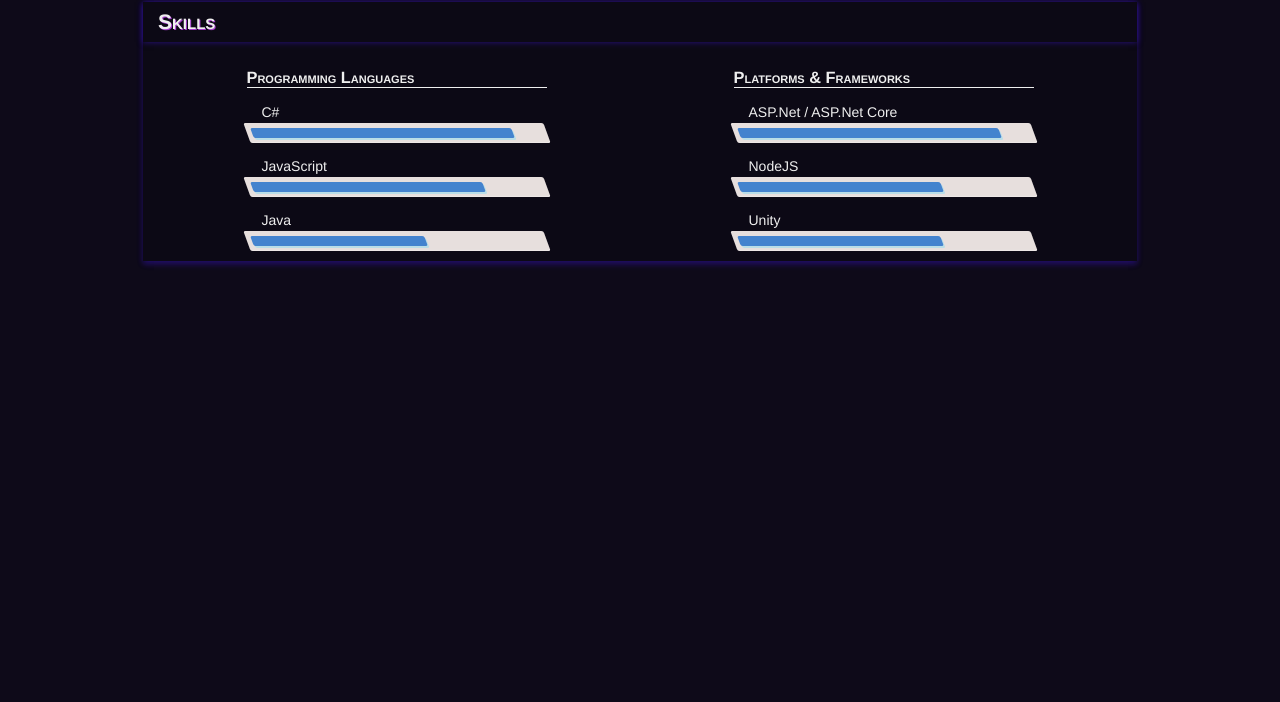
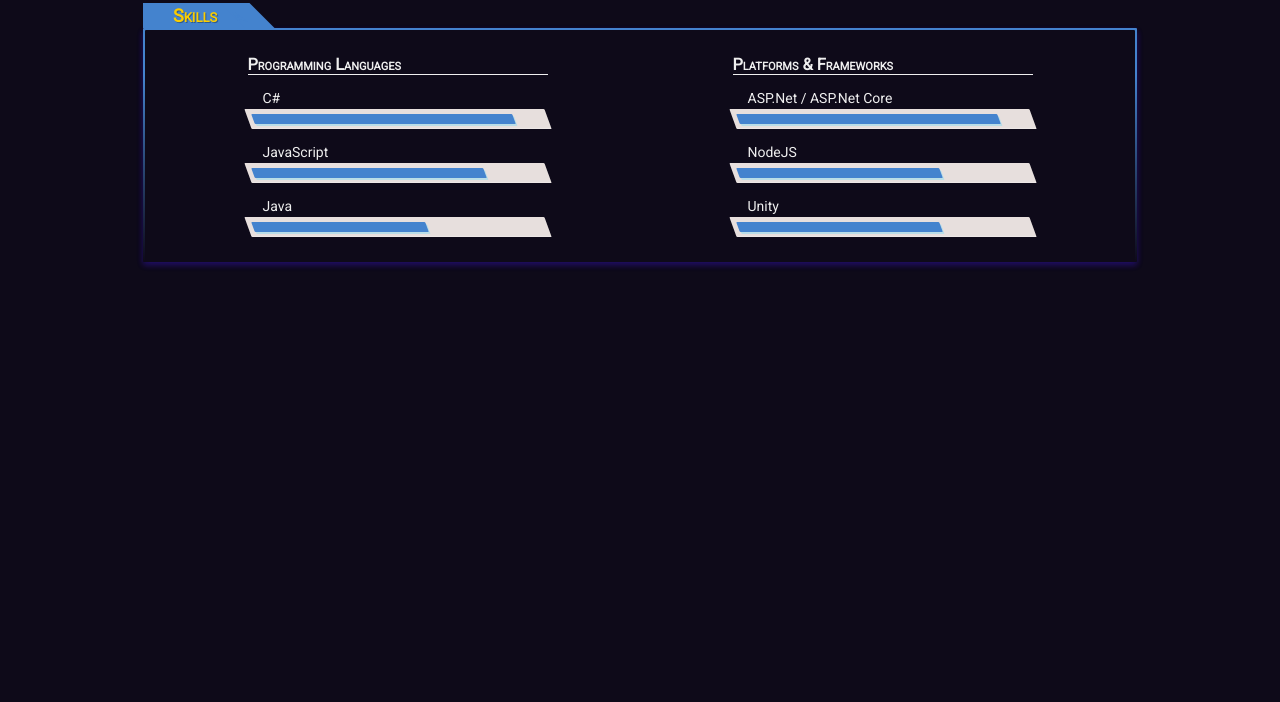
Before and after one commit to SMaleck/smaleck.github.io, a plain HTML site: page index.html in a window 1280 px wide. Shown: the part 98-800 px from the top of the page. Drawn offline with nearby package versions, Linux system fonts and the light colour scheme.

Commit message:
Improved box borders

```diff
--- a/css/style.css
+++ b/css/style.css
@@ -3,7 +3,7 @@
   box-sizing: border-box;
   margin: 0;
   padding: 0;
-  font-family: Helvetica, Arial, sans-serif
+  font-family: Roboto, Helvetica, Arial, sans-serif
 }
 
 body{
@@ -22,15 +22,56 @@
 .container{
   max-width: 1024px;
   margin: auto;
-  font-family: Roboto;
   font-size: 14px;
   padding-top: 30px;
 }
 
 .content-block{
   margin: 15px;
-  padding: 0;
-  background: rgba(0, 0, 0, 0.15);
+  border-radius: 1px;
+}
+
+.content-block .cb-inner-container{
+  padding: 2px 2px 0 2px;
+  background: linear-gradient(to bottom, rgba(68, 131, 206, 1) 20%, rgba(0,0,0,0) 100%);
+  border-radius: 1px;
+  box-shadow: 0 3px 6px rgba(71, 23, 246, 0.16), 0 3px 6px rgba(71, 23, 246, 0.23);
+}
+
+.content-block .cb-inner-content{
+  background: #0E0A19;
+  width: 100%;
+  height: 100%;
+  border-radius: 1px;
+}
+
+.cb-header{
+  font-weight: bolder;
+  font-variant: small-caps;
+  font-size: 18px;
+  border-radius: 1px 0 0 0;
+  line-height: 25px;
+}
+
+.cb-header > div{
+  display: inline-block;
+  height: 100%;
+  margin: 0;
+  height: 25px;
+  background: #4483CE;
+}
+
+.cb-header .cb-header-text{
+  color: #FBCD00;
+  padding: 0 30px;
+  text-shadow: 1px 1px rgba(0, 0, 0, 0.3);
+}
+
+.cb-header .cb-header-corner{
+  transform: skewX(45deg);
+  min-width: 30px;
+  margin: 0 0 0 -20px;
+  color: #4483CE;
 }
 
 /* -------------------- HEADERS -------------------- */
@@ -47,6 +88,7 @@
 }
 
 h3{
+  margin: 0 0 10px 0;
   font-kerning: 1px;
   width: 100%;
   border-bottom: 1px solid;
@@ -96,18 +138,16 @@
 
 
 /* -------------------- SKILL MATRIX -------------------- */
-.skill-matrix{
-  box-shadow: 0 3px 6px rgba(71, 23, 246, 0.16), 0 3px 6px rgba(71, 23, 246, 0.23);
-}
 
 .skill-group-container{
   display: flex;
   justify-content: space-around;
   flex-wrap: wrap;
-  padding: 10px;
+  padding: 0 10px;
 }
 
 .skill-group{
+  margin: 25px 0;
   width: 300px;
 }
 
@@ -115,9 +155,7 @@
 	height: 20px;
 	position: relative;
 	background: #e7dfdd;
-	-moz-border-radius: 1px;
-	-webkit-border-radius: 1px;
-	border-radius: 2px;
+	border-radius: 1px;
 	padding: 5px;
   box-shadow: inset 0 -1px 1px rgba(255,255,255,0.3);
   transform: skewX(20deg);
@@ -126,7 +164,7 @@
 .skill-bar .bar-fill {
   float: left;
   height: 100%;
-  border-radius: 2px;
+  border-radius: 1px;
   background-color: #4483CE;
   box-shadow:
     inset 0 2px 9px  rgba(255,255,255,0.3),
--- a/index.html
+++ b/index.html
@@ -37,8 +37,13 @@
 
                 <!-- SKILL MATRIX -->
                 <div class="content-block skill-matrix">
-                    <h2>Skills</h2>
-                    <div class="skill-group-container">
+                    <div class="cb-header">
+                        <div class="cb-header-text">Skills</div>
+                        <div class="cb-header-corner">a</div>
+                    </div>
+                    <div class="cb-inner-container">
+
+                            <div class="cb-inner-content skill-group-container">
                                 <!-- Skill Group Box -->
                                 <div v-for="skillGroup in skillGroups" class="skill-group">
                                     <h3>{{skillGroup.title}}</h3>
@@ -55,10 +60,12 @@
                                     </div>
                                 </div>
                             </div>
-                </div>
+
                     </div>
 
-        </div>
-        <!-- END VUE -->
+                </div> <!-- END Skill Matrix -->
+
+            </div> <!-- END Container -->
+        </div> <!-- END Vue App -->
     </body>
 </html>
```
Lines whose indentation alone changed are shown as unchanged.
